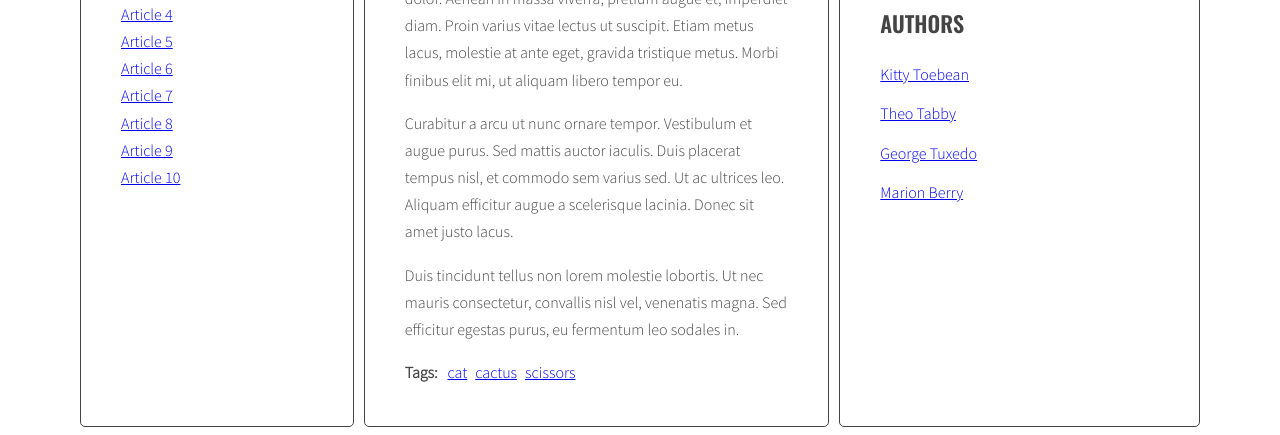
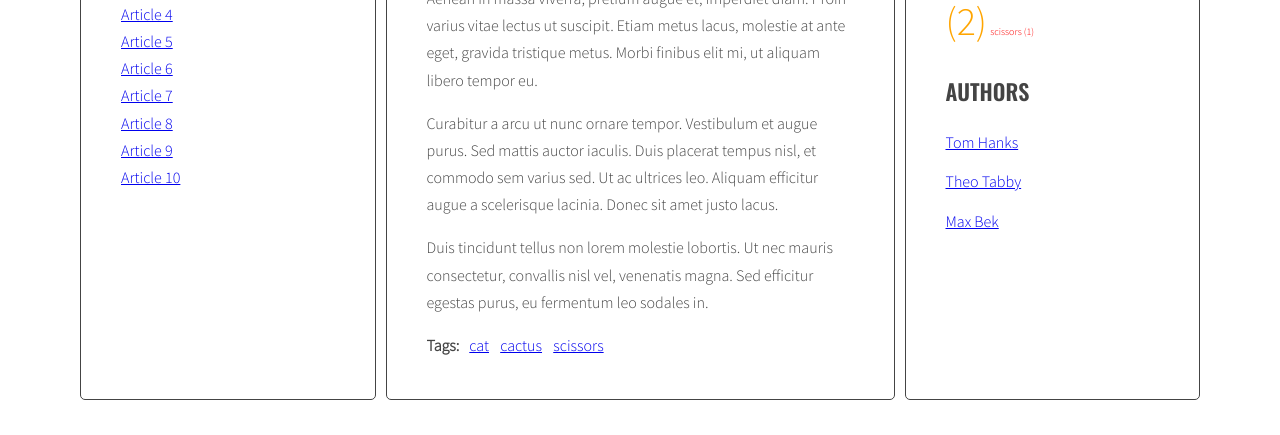
Before and after one commit to Ebisu583/javascript-blog, a website: page index.html in a window 1280 px wide. Shown: the part 439-874 px from the top of the page. After the commit the page ends 847 px from the top, so only its background shows below. Drawn offline with nearby package versions, Linux system fonts and the light colour scheme.

Commit message:
Use Handlebars in the project

```diff
--- a/index.html
+++ b/index.html
@@ -255,6 +255,26 @@
           </main>
         </div>
       </div>
+      <script id="template-article-link" type="text/x-handlebars-template">
+        <li><a href="#{{ id }}"><span>{{ title }}</span></a></li>
+      </script>
+      <script id="template-tag-link" type="text/x-handlebars-template">
+        <li><a href="#tag-{{ tag }}">{{ tag }}</a></li>
+      </script>
+      <script id="template-author-link" type="text/x-handlebars-template">
+        <span>{{ name }}</span>
+      </script>
+      <script id="template-tag-cloud-link" type="text/x-handlebars-template">
+          {{#each tags}}
+          <li class={{className}}>{{ tag }} ({{count}})</li>
+          {{/each}}
+      </script>
+      <script id="template-author-list-link" type="text/x-handlebars-template">
+        {{#each authors}}
+        <li><a href="#author" class="author-name"><span>{{author}}</span></a></li>
+        {{/each}}
+    </script>
+      <script src="https://cdnjs.cloudflare.com/ajax/libs/handlebars.js/4.1.0/handlebars.min.js"></script>
       <script src="js/script.js"></script>
 </body>
 </html>
--- a/js/script.js
+++ b/js/script.js
@@ -2,6 +2,13 @@
 //     const links = document.querySelectorAll('.titles a');
 //     console.log('links:', links);
 //   })
+const templates = {
+  articleLink: Handlebars.compile(document.querySelector('#template-article-link').innerHTML),
+  tagLink: Handlebars.compile(document.querySelector('#template-tag-link').innerHTML),
+  authorLink: Handlebars.compile(document.querySelector('#template-author-link').innerHTML),
+  tagCloudLink: Handlebars.compile(document.querySelector('#template-tag-cloud-link').innerHTML),
+  authorListLink: Handlebars.compile(document.querySelector('#template-author-list-link').innerHTML)
+};
 const titleClickHandler = function(event){
   event.preventDefault();
   console.log(event.currentTarget.getAttribute(`href`));
@@ -49,9 +56,11 @@ function generateTitleLinks(attribute = ''){
     const articleTitle = article.querySelector(optTitleSelector).innerHTML;
     console.log(articleTitle);
     /* create HTML of the link */
-    const linkHtml = `<li><a href="#` + articleId + `"><span>`+ articleTitle + `</span></a></li>`;
-    console.log(linkHtml);
-    titleList.insertAdjacentHTML('beforeend', linkHtml);
+    // const linkHtml = `<li><a href="#` + articleId + `"><span>`+ articleTitle + `</span></a></li>`;
+    // console.log(linkHtml);
+    const linkHTMLData = {id: articleId, title: articleTitle};
+    const linkHTML = templates.articleLink(linkHTMLData);
+    titleList.insertAdjacentHTML('beforeend', linkHTML);
     const links = document.querySelectorAll('.titles a');
     /* insert link into titleList */
     for(let link of links){
@@ -101,7 +110,9 @@ function generateTags(){
     /* START LOOP: for each tag */
     for(let tag of articleTagsArray) {
       /* generate HTML of the link */
-      const linkHTML = '<li><a href="#tag-'+ tag + '">' + tag + '</a></li>';
+      // const linkHTML = '<li><a href="#tag-'+ tag + '">' + tag + '</a></li>';
+      const linkHTMLData = {tag: tag};
+      const linkHTML = templates.tagLink(linkHTMLData);
       /* add generated code to html variable */
       html += linkHTML;
       /* [NEW] check if this link is NOT already in allTags */
@@ -126,17 +137,25 @@ function generateTags(){
   const tagsParams = calculateTagsParams(allTags);
   console.log('tagsParams:', tagsParams)
   /* [NEW] create variable for all links HTML code */
-  let allTagsHTML = '';
+  // let allTagsHTML = '';
+  const allTagsData = {tags: []};
 
   /* [NEW] START LOOP: for each tag in allTags: */
   for(let tag in allTags){
     /* [NEW] generate code of a link and add it to allTagsHTML */
-    allTagsHTML +=  '<li><a class="' + calculateTagClass(allTags[tag], tagsParams) + '" href="#tag-'+ tag + '">' + tag + '(' + allTags[tag] + ')</a></li>';
+    // allTagsHTML +=  '<li><a class="' + calculateTagClass(allTags[tag], tagsParams) + '" href="#tag-'+ tag + '">' + tag + '(' + allTags[tag] + ')</a></li>';
+    allTagsData.tags.push({
+      tag: tag,
+      count: allTags[tag],
+      className: calculateTagClass(allTags[tag], tagsParams)
+    });
   }
   /* [NEW] END LOOP: for each tag in allTags: */
 
   /*[NEW] add HTML from allTagsHTML to tagList */
-  tagList.innerHTML = allTagsHTML;
+  // tagList.innerHTML = allTagsHTML;
+  tagList.innerHTML = templates.tagCloudLink(allTagsData);
+  console.log(allTagsData);
 }
 generateTags();
 
@@ -184,6 +203,7 @@ function addClickListenersToTags(){
 addClickListenersToTags();
 
 function generateAuthors(){
+  const allAuthors = [];
   /* find all articles */
   const allArticles = document.querySelectorAll('.post');
   /* START LOOP: for every article: */
@@ -194,14 +214,29 @@ function generateAuthors(){
     let html = '';
     /* get tags from data-author attribute */
     const author = article.dataset.author;
+    allAuthors.push(author);
 
     /* insert HTML of authors name into the authors wrapper */
-    html = "<span>" + author + "</span>"
+    // html = "<span>" + author + "</span>"
+    const linkHTMLData = {name: author};
+    html = templates.authorLink(linkHTMLData);
     if (authorsWrapper) {
       authorsWrapper.innerHTML = html;
     }
   /* END LOOP: for every article: */
   }
+
+  // Generate the author list
+  const authorList = document.querySelector('.list.authors');
+  const allAuthorsData = {authors: []};
+  console.log(allAuthors)
+  for(let author of allAuthors){
+    allAuthorsData.authors.push({
+      author: author,
+    });
+  }
+  authorList.innerHTML = templates.authorListLink(allAuthorsData);
+  console.log(allAuthorsData)
 }
 generateAuthors();
 
```
Also changed, not shown: .eslintrc.json.
